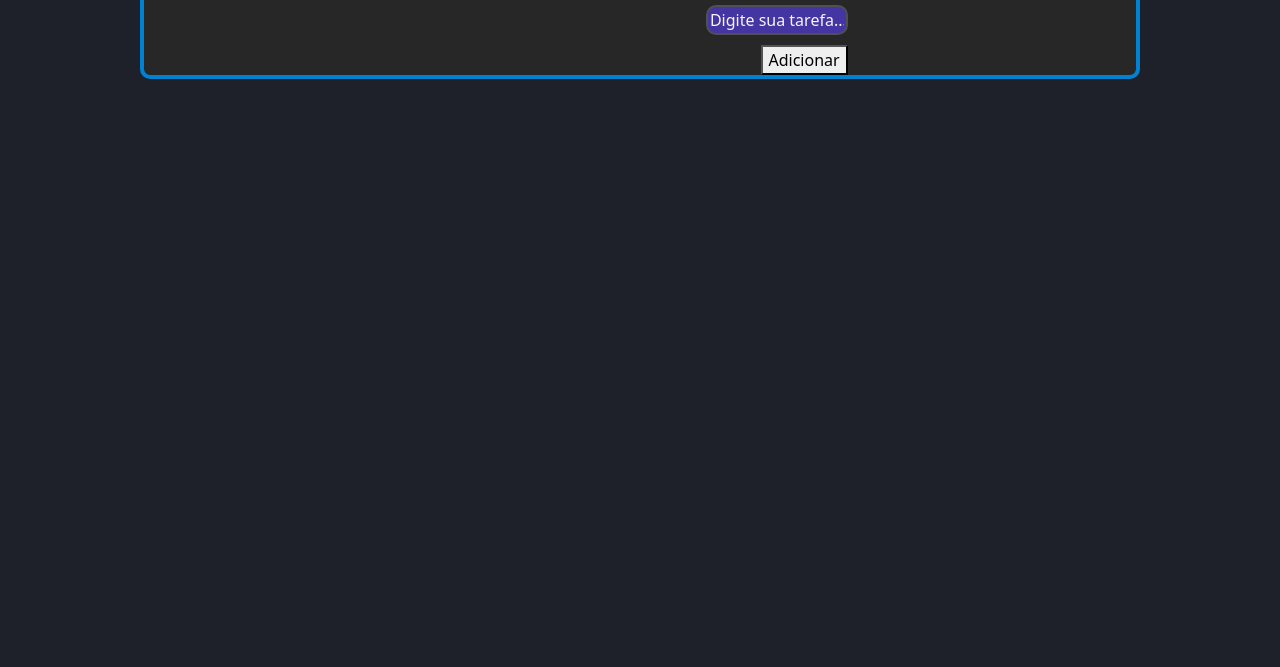
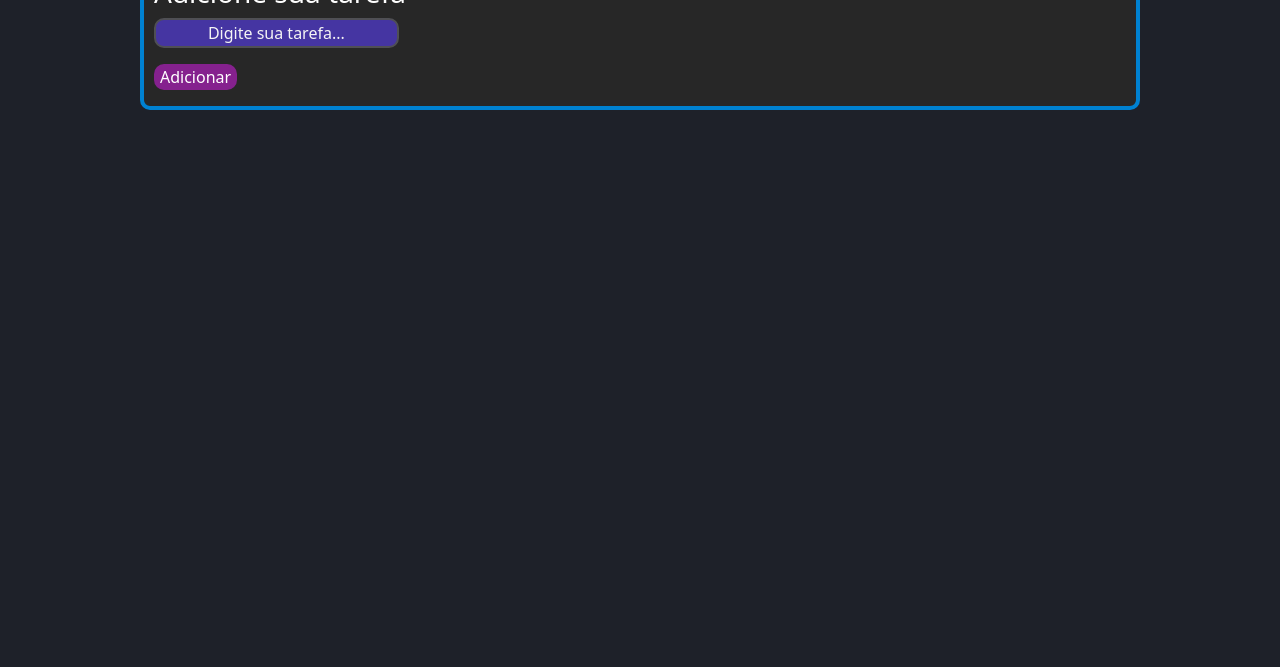
Before and after one commit to Phmeig/Xeon, a plain HTML site: page tarefas.html in a window 1280 px wide. Shown: the part 133-800 px from the top of the page. Drawn offline with nearby package versions, Linux system fonts and the light colour scheme.

Commit message:
Reescrevi tudo

```diff
--- a/style.css
+++ b/style.css
@@ -103,6 +103,7 @@ section{
 
 #btnregister{
 	width: 25%;
+	border:none;
 	color: #b6d9d9;
 	font-size: 1.2rem;
 	background-color:#0C5C59;
@@ -251,15 +252,12 @@ section{
 	grid-template-columns: repeat(2,auto);
 	grid-template-rows: repeat(3, auto);
 	grid-template-areas:
-	"tituloP tituloP prompt prompt"
-	"tarefas tarefas prompt prompt"
-	"campo campo prompt prompt";
+	"tituloP tituloP "
+	"prompt prompt"
+	"campo campo ";
 }
 
-.tarefas {
-	grid-area: tarefas;
-	width: 100%;
-}
+
 
 .item-tarefa {
 	display: flex;
@@ -274,17 +272,24 @@ section{
 
 
 #prompt{
-	width: 75%;
+	width:100%;
 	grid-area:prompt;
-	display: flex;
-	flex-direction: column;
-	align-items: flex-end;
-	margin-left: 100%;
+	flex-direction: row;
+	justify-content: flex-start;
+	color: white;
 }
 
 .tituloP{
 	grid-area: tituloP;
 }
+
+#btntarefas{
+	border: none;
+	background-color: #85218e;
+	border-radius: 10px;
+	color: white;
+}
+
 
 .btnsucesso{
 	background: #2EFF89;
@@ -423,7 +428,8 @@ section{
 	grid-template-columns: repeat(2, 1fr);
 	grid-template-rows: auto;
 	grid-template-areas:
-	"nomeLivro livrodeagora";
+	"nomeLivro livrodeagora"
+	"nomelivro btnleitura";
 }
 
 .addlivro{
@@ -472,6 +478,21 @@ section{
 	border-radius: 10px;
 	background-color: #D2D5D6;
 }
+
+#divbtnleitura{
+	width:100%;
+	grid-area:btnleitura;
+	display:flex;
+	justify-content: center;
+}
+
+#btnleitura{
+	border:none;
+	border-radius: 10px;
+	background-color:#098167;
+	width: 50%;
+
+}
 /*Registro: */
 
 #tituloregistro{
@@ -505,6 +526,7 @@ section{
 	background-color: #4535a2;
 	width: 75%;
 	text-align: center;
+	color:white;
 }
 
 .inputregistro::placeholder{
--- a/tarefas.html
+++ b/tarefas.html
@@ -39,7 +39,7 @@
 					<p class="campoMsg"></p>
 					<div id="prompt">
 						<h3>Adicione sua tarefa</h3>
-						<input class="nova inputregistro type="text" placeholder="Digite sua tarefa..."> <button id="btntarefas" onclick="adicionar()">Adicionar</button>
+						<input class="inputregistro" type="text" placeholder="Digite sua tarefa..."> <button id="btntarefas" onclick="adicionar()">Adicionar</button>
 					</div>
 				</div>
 			</article>
```
